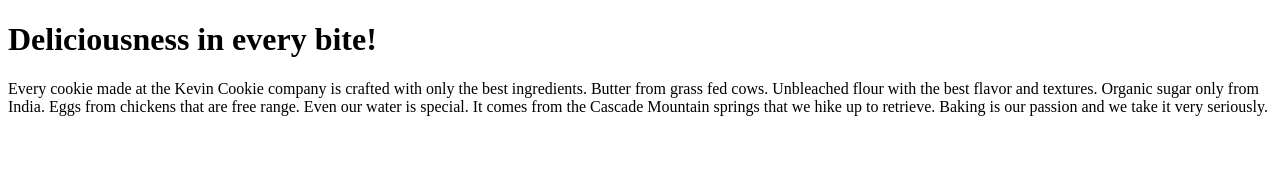
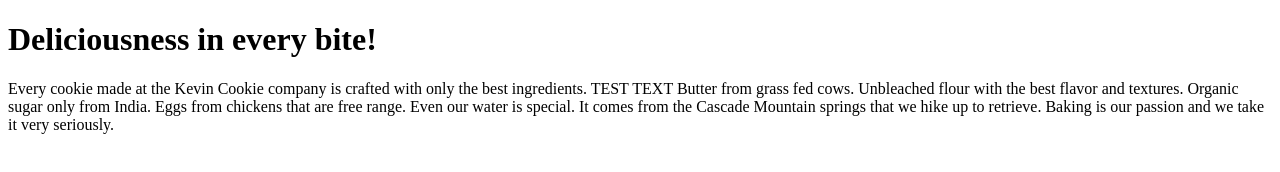
Before and after one commit to gpriyanka26/PriyankaGit, a plain HTML site: page index.htm in a window 1280 px wide. Drawn offline with Linux system fonts and the light colour scheme.

Commit message:
Update index.htm

```diff
--- a/index.htm
+++ b/index.htm
@@ -4,7 +4,7 @@
 
 <h1>Deliciousness in every bite!</h1>
 
-<p>Every cookie made at the Kevin Cookie company is crafted with only the best ingredients. Butter from grass fed cows. Unbleached flour with the best flavor and textures. Organic sugar only from India. Eggs from chickens that are free range. Even our water is special. It comes from the Cascade Mountain springs that we hike up to retrieve. Baking is our passion and we take it very seriously.</p>
+<p>Every cookie made at the Kevin Cookie company is crafted with only the best ingredients. TEST TEXT Butter from grass fed cows. Unbleached flour with the best flavor and textures. Organic sugar only from India. Eggs from chickens that are free range. Even our water is special. It comes from the Cascade Mountain springs that we hike up to retrieve. Baking is our passion and we take it very seriously.</p>
 
 
 </body>
```
